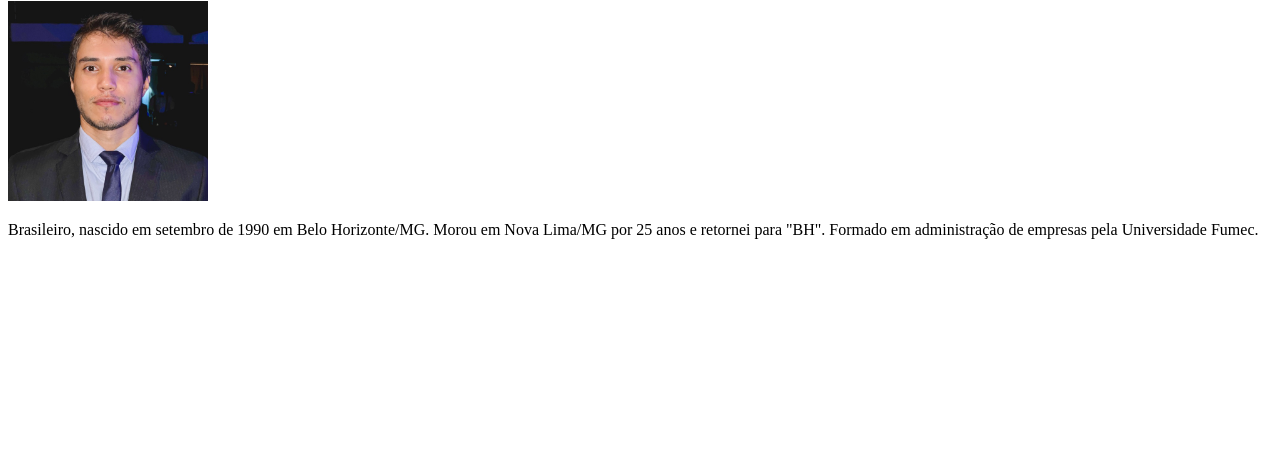
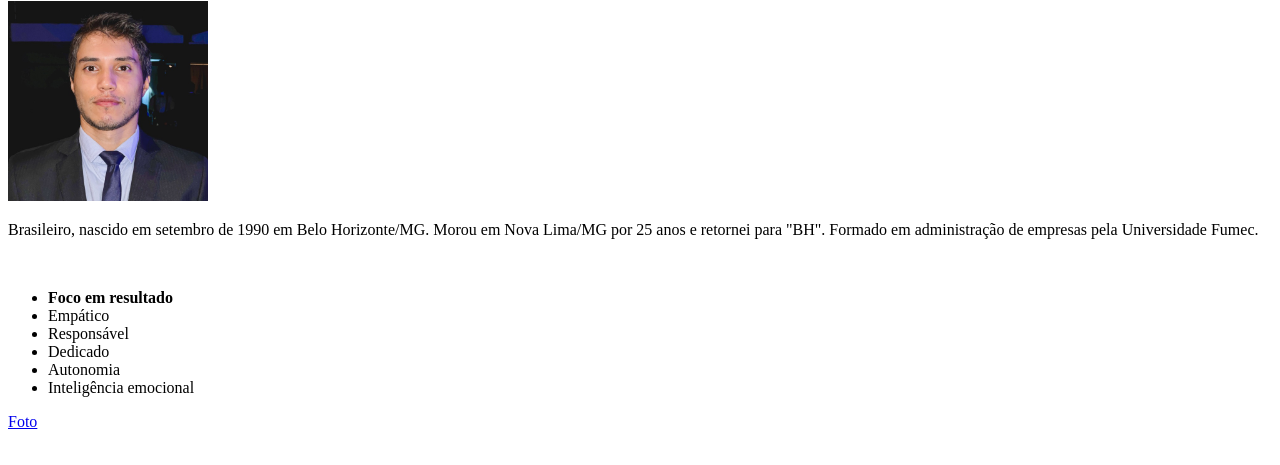
Before and after one commit to pedrolspatricio/pedrolspatricio.github.io, a plain HTML site: page index.html in a window 1280 px wide. Shown: the part 79-544 px from the top of the page. Drawn offline with Linux system fonts and the light colour scheme.

Commit message:
Inserção da lista de habilidades e link para foto

```diff
--- a/index.html
+++ b/index.html
@@ -13,3 +13,16 @@
 
     <p id="descrição"> Brasileiro, nascido em setembro de 1990 em Belo Horizonte/MG. Morou em Nova Lima/MG por 25 anos e retornei para "BH". Formado em administração de empresas pela Universidade Fumec.</p>
     <br>
+
+    <ul id="lista de habilidades">
+        <li><strong>Foco em resultado</strong></li>
+        <li>Empático</li>
+        <li>Responsável</li>
+        <li>Dedicado</li>
+        <li>Autonomia</li>
+        <li>Inteligência emocional</li>
+    </ul>
+
+    <a href="#foto" target="">Foto</a>
+    <br>
+    <br>
```
